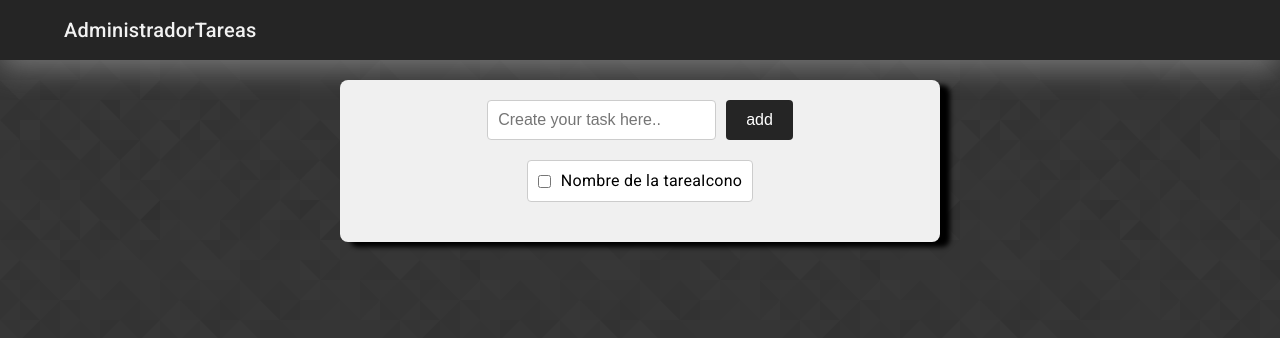
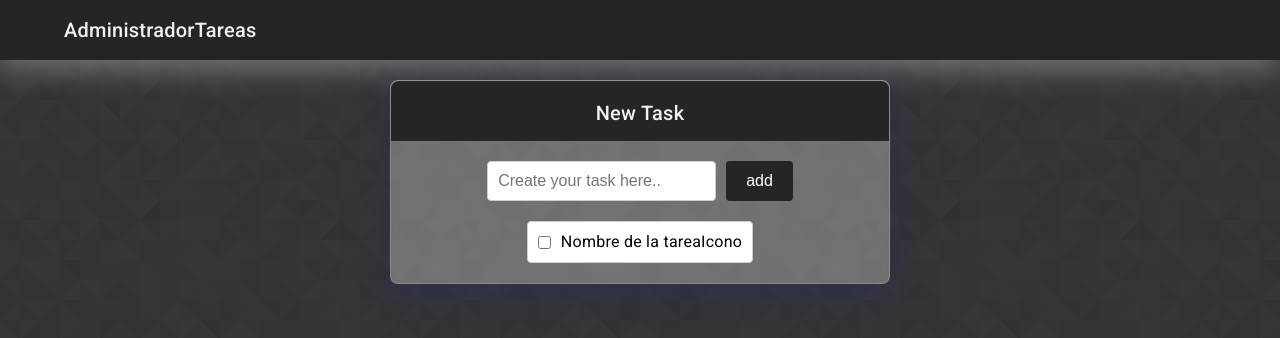
Before and after one commit to jonatanvillegas/Administrador_Tareas, an Angular app: page / in a window 1280 px wide. Shown: the top 338 px of the page. Built offline with nearby package versions, Linux system fonts and the light colour scheme.

Commit message:
agrgando estilos a la card

```diff
--- a/src/app/components/card/card.component.css
+++ b/src/app/components/card/card.component.css
@@ -4,13 +4,17 @@
   align-items: center;
   justify-content: center;
   width: 100%;
-  max-width: 600px;
+  max-width: 500px;
   margin: 0 auto;
-  padding: 20px;
+  /* padding: 20px; */
   background-color: #f0f0f0;
   border-radius: 8px;
   box-shadow: 10px 5px 5px black;
   margin-top: 20px;
+  background-color: rgba(255, 255, 255, 0.30);
+  box-shadow: 0 8px 32px 0 rgba(31, 38, 135, 0.37);
+  backdrop-filter: blur(2px);
+  border: 1px solid rgba(255, 255, 255, 0.18);
 }
 .juntar{
   display: flex;
@@ -67,3 +71,15 @@ div > div p {
   margin: 0;
   font-size: 16px;
 }
+
+/* mis estilos */
+.card-head{
+  background-color: #252525;
+  width: 100%;
+  height: 60px;
+  color: #f2f2f2;
+  text-align: center;
+  padding-top: 16px;
+  border-top-left-radius: 8px;
+  border-top-right-radius: 8px;
+}
--- a/src/app/components/card/card.component.html
+++ b/src/app/components/card/card.component.html
@@ -1,4 +1,7 @@
-<main class="Card">
+<main class="Card animate__animated animate__flipInY">
+  <div class="card-head">
+    <h2>New Task</h2>
+  </div>
   <div class="juntar">
     <!-- creando el evento submit -->
     <form action="" (submit)="AgregarTare($event)">
--- a/src/index.html
+++ b/src/index.html
@@ -9,6 +9,10 @@
   <link rel="preconnect" href="https://fonts.gstatic.com">
   <link href="https://fonts.googleapis.com/css2?family=Roboto:wght@300;400;500&display=swap" rel="stylesheet">
   <link href="https://fonts.googleapis.com/icon?family=Material+Icons" rel="stylesheet">
+  <link
+    rel="stylesheet"
+    href="https://cdnjs.cloudflare.com/ajax/libs/animate.css/4.1.1/animate.min.css"
+  />
 </head>
 <body class="mat-typography">
   <app-root></app-root>
```
